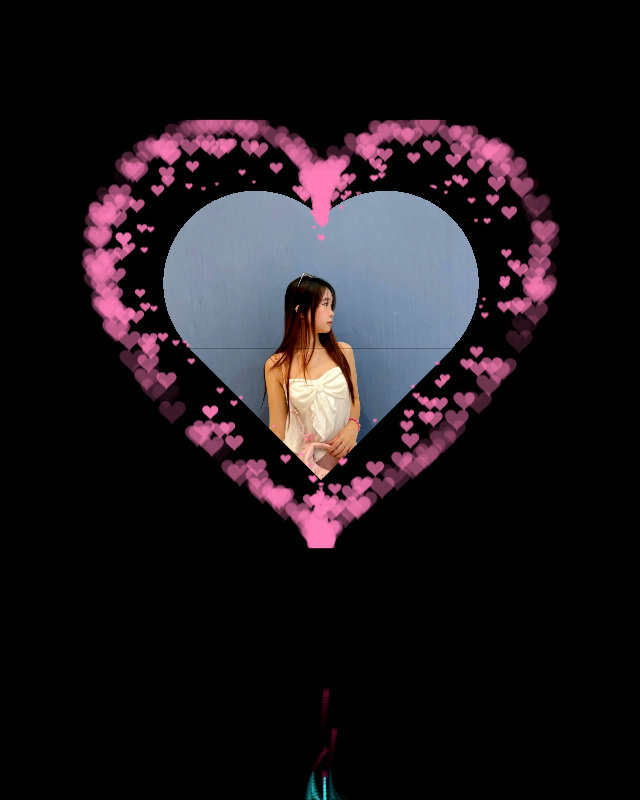
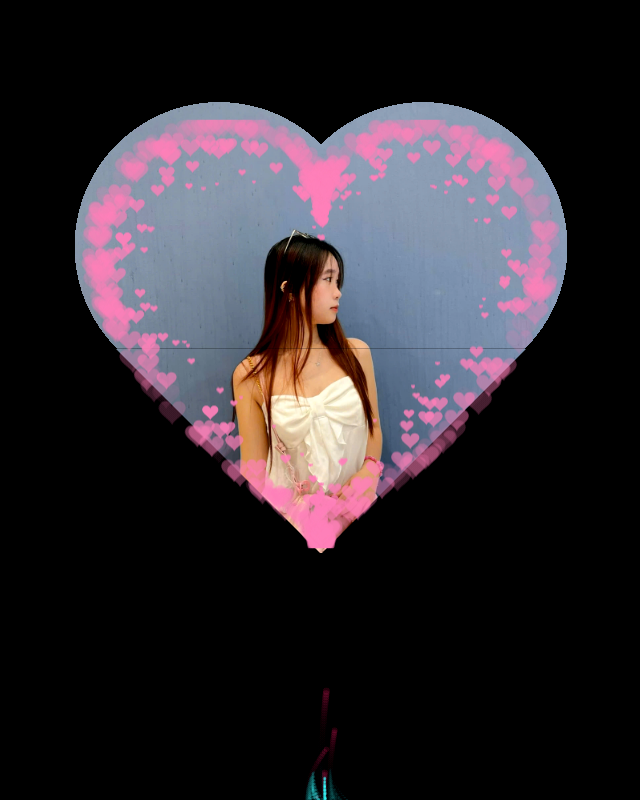
Before and after one commit to DoTuanLinhh/DoTuanLinhh.github.io, a plain HTML site: page index.html in a window 1280 px wide. Shown: the whole page, without its empty margins (319-959 px from the left). Drawn offline with nearby package versions, Linux system fonts and the light colour scheme; animation ran at ten frames a second.

Commit message:
Update main.css

```diff
--- a/main.css
+++ b/main.css
@@ -165,8 +165,8 @@ a:hover {
 
 img {
 
-  width: 320px ;
-  height: 320px;
+  width: 500px ;
+  height: 500px;
   aspect-ratio: 1;
   object-fit: cover;
   --_m: radial-gradient(#ffffff 69%, #ffffff00 0%) 84.5% fill/100%;
```
